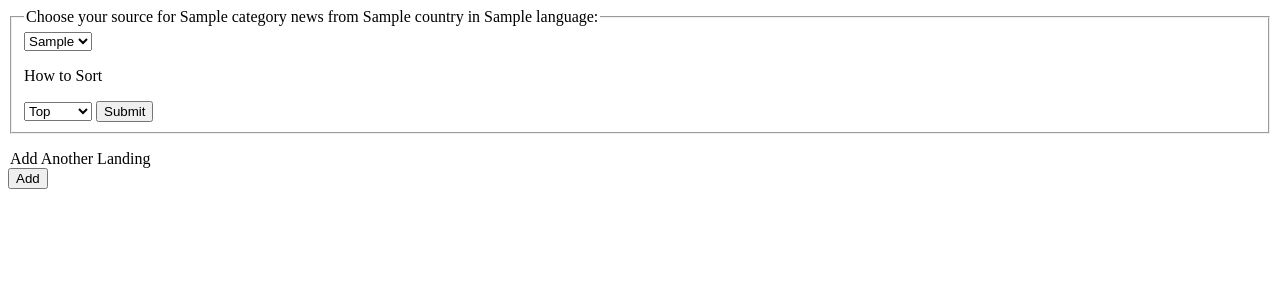
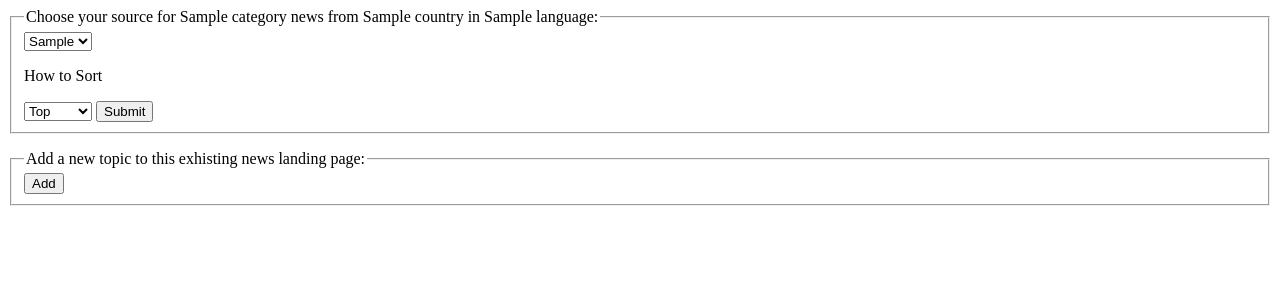
Before and after one commit to laurengordonfahn/hb_read_black_project, a Flask app: template templates/landing.html in a window 1280 px wide. Shown: the top 300 px of the page. Run offline with Flask 2, Linux system fonts and the light colour scheme; the template is opened without the code that fills it: most values are stand-ins (such as "Sample title", 1, 10 or a date in 2020).

Commit message:
corrected australia spell checks, trying to change the new story add on the landing page, not running at the moment

```diff
--- a/curious.py
+++ b/curious.py
@@ -513,16 +513,6 @@ def cautious_query_api():
             #beging loop over all the different query/topic requests for news stories
             index = int(index)
 
-            #gather input from the form
-            # category= request.form.get('category-%d'% index)
-            # language= request.form.get('language-%d'% index)
-            # country=request.form.get('country-%d'% index)
-
-            # print "THIS IS WHAT WE WANT", language, country
-
-
-            #translate user input above to codes to be saved in table language and country come as they need to be
-
             category_code= db.session.query(News_api_category.category_code).filter(News_api_category.category_name == category).first()
         # add to database
             topic = News_api_user_topics(user_id=landing_add.user_id, landing_id=landing_add.landing_id, media_type=media_type, category_code=category_code, language_code=language, country_code=country)
@@ -535,7 +525,8 @@ def cautious_query_api():
         'category': category,
         'country': country,
         'type': media_type,
-        'language': language
+        'language': language,
+        'landingname': landing_name
     }
     # show exception if api returns error
     return jsonify(response_dict)
--- a/seed.py
+++ b/seed.py
@@ -92,7 +92,7 @@ def load_countries():
     # we won't be trying to add duplicate genders/ error due to primary key redundancy
     News_api_country.query.delete()
 
-    au = News_api_country(country_code= 'au', country_name= 'Austraila')
+    au = News_api_country(country_code= 'au', country_name= 'Australia')
     de = News_api_country(country_code= 'de', country_name= 'Germany')
     gb = News_api_country(country_code= 'gb', country_name= 'Great Britian')
     inn = News_api_country(country_code= 'in', country_name= 'India')
--- a/static/general.js
+++ b/static/general.js
@@ -38,20 +38,6 @@ function showStories(topic_id,response){
         }
     }
 
-    //////////////// didn't work when click on link to story url open new window in small demension/////////
-    /// this goes in the  a tag rel='external-new-window'
-// $(document).ready(function() {
-//     $('a[rel|=external]').click(function(){
-//         window.open(this.href);
-//         return false;
-//     });
-//     $('a[rel=external-new-window]').click(function(){
-//         window.open(this.href, "myWindowName", "width=800, height=600");
-//         return false;
-//     });
-// })
-
-
 
 //////////For  saving a story in yourlanding page //////////////
     function stopSaveForm(evt){
@@ -59,10 +45,10 @@ function showStories(topic_id,response){
         debugger
         var  btn= $(evt.currentTarget);
         var form = btn.closest('form');
-        var url=form.find('input[name="url"]').val()
-        var title=form.find('input[name="title"]').val()
-        var author=form.find('input[name="author"]').val()
-        var published_at=form.find('input[name="published_at"]').val()
+        var url=form.find('input[name="url"]').val();
+        var title=form.find('input[name="title"]').val();
+        var author=form.find('input[name="author"]').val();
+        var published_at=form.find('input[name="published_at"]').val();
 
 
         var formInputs={
@@ -170,7 +156,7 @@ function warnUniqueLandingName(response){
             "<!-- AT SOME POINT CHOSE MULTIPLE PLACES -->"+
             "<p>Country</p>" +
             "<select id='country-" + window.STORY_COUNT + "' name='country-" + window.STORY_COUNT + "'>"+
-                "<option value = 'au'> Austraila</option>"+
+                "<option value = 'au'> Australia</option>"+
                 "<option value = 'de'>Germany</option>" +
                 "<option value = 'gb'>Great Britian</option>" +
                 "<option value = 'in'>India</option>" +
@@ -281,7 +267,7 @@ function addStoryHtml(response){
             "<!-- AT SOME POINT CHOSE MULTIPLE PLACES -->"+
             "<p>Country</p>" +
             "<select id='country-" + window.STORY_COUNT + "' name='country-" + window.STORY_COUNT + "'>"+
-                "<option value = 'au'> Austraila</option>"+
+                "<option value = 'au'> Australia</option>"+
                 "<option value = 'de'>Germany</option>" +
                 "<option value = 'gb'>Great Britian</option>" +
                 "<option value = 'in'>India</option>" +
@@ -290,13 +276,12 @@ function addStoryHtml(response){
             "</select>" +
             "<br>" +
             "<p>Add A Story</p>" +
-            "<input id='hidden_story_count' type='hidden' name='window.STORY_COUNT' value='"+(window.STORY_COUNT)+"'>" +
-            "<input id='add_story' type='submit' id='keyword_txt_btn' name='keyword_txt_btn' value='Add Story'>"    +
+            "<input id='hidden_story_count' type='hidden' name='story_count' value='"+(window.STORY_COUNT)+"'>" +
+            "<input id='add_story' type='submit' id='keyword_txt_btn' name='keyword_txt_btn' value='Add Story'>"  +
             "</form>" +
             "<br>"
             );
 
-        $('#add_story').on('click', addHiddenCount);
         $("#add_story").on('click', checkStoryQuery);
 
             //possibly not needed because of event handerl addToStoryCount
@@ -376,4 +361,121 @@ function deleteRequest(evt){
 
 $('.delete_landing_btn').on('click', deleteRequest)
 
-//////////////////////////////
+///////////////Add a new story to an exhisting landing ////////////
+
+
+function addStoryHtmlOnLanding(response){
+
+
+    if(response['status'] != "ok"){
+
+        $('#add_new_story_refill_div').prepend("The Story Query for "+ response['category'] +" " + response['media_type'] + " news from" + response['country'] + " in the language " + response['language'] +" is not supported right now.");
+    }
+
+    else{
+        $('#add_new_story_refill_div').html("");
+        $('#add_new_story_refill_div').html(
+            "<a href='/yourlanding/" + response['landing_name'] + "' ><button>Refresh With new Story</button></a>"
+            );
+
+    }
+
+
+}
+
+
+
+
+// function createNewStoryForm(evt){
+//     evt.preventDefault();
+//     var btn= $(evt.currentTarget);
+//     var form = btn.closest('form');
+//     var landingname= form.find('input[name="hidden_landingname_add_story"]').val();
+//     var topic_count = form.find('input[name="hidden_count_add_story"]').val();
+
+
+
+//         $('#add_new_story_refill_div').html("");
+//         $('#add_new_story_refill_div').html(
+
+
+//             "<p>Type</p><select id = 'type-" + topic_count +"' name='type-"+ topic_count + "'> " +
+//                 "<option value='text'> Text </option> " +
+//                 "<!-- <option value='audio'> Audio </option>" +
+//                 "<option value='video'> Video </option> -->" +
+//             "</select>" +
+//             "<p> ALL OF OUR TEXT IS SOURCED BY NEWS API *** FINISH THE INFO THEY ASK FOR HERE***</p>" +
+//             "<br>" +
+
+//             "<p> Topic Category </p>" +
+//             "<select id='category-" + topic_count +"'name='category-"+ topic_count + "'>" +
+//                 "<option value='business'> Business </option>" +
+//                 "<option value='entertainment'> Entertainment </option>" +
+//                 "<option value='gaming'>Gaming </option>" +
+//                 "<option value='general'>General </option>" +
+//                 "<option value='music'> Music</option>" +
+//                 "<option value='science-and-nature'> Science-and-Nature </option>" +
+//                 "<option value='technology'> Technology</option>" +
+//             "</select>" +
+//             "<br>" +
+
+//             "<!-- TEST OUT SOME DAY HAVING MORE THAN ONE can also add country -->"+
+//             "<p>Language</p>"+
+//             "<select id='language-" + topic_count + "'name='language-" + topic_count + "'>"+
+//                 "<option value = 'en'>English</option>" +
+//                 "<option value = 'de'>German</option>"+
+//                 "<option value = 'fr'>French</option>"+
+//                 "<option value = 'all'> All</option>"+
+//            " </select>" +
+//            " <br> "+
+//             "<!-- AT SOME POINT CHOSE MULTIPLE PLACES -->"+
+//             "<p>Country</p>" +
+//             "<select id='country-" + topic_count + "' name='country-" + topic_count + "'>"+
+//                 "<option value = 'au'> Australia</option>"+
+//                 "<option value = 'de'>Germany</option>" +
+//                 "<option value = 'gb'>Great Britian</option>" +
+//                 "<option value = 'in'>India</option>" +
+//                 "<option value = 'it'>Italy</option>" +
+//                 "<option value = 'us'>United States</option>" +
+//             "</select>" +
+            "<br>" +
+            "<p>Add this Story</p>" +
+            "<input id='hidden_story_count' type='hidden' name='story_count' value='"+ topic_count +"'>" +
+            "<input id='new_landing_name' type='hidden' name='new_landing_name' value='"+ landingname +"'>" +
+            "<input id='add_story_to_a_landing' type='submit' id='keyword_txt_btn' name='keyword_txt_btn' value='Add this Story'>"    +
+            "</form>" +
+            "<br>"
+        );
+
+        // is the right way to do an inline function?
+
+        $("#add_story_to_a_landing").on('click', function(evt){
+                            evt.preventDefault();
+
+                            var type=$('#type-' + topic_count).val();
+                            var category = $('#category-' + topic_count).val();
+                            var country = $('#country-' + topic_count).val();
+                            var language = $('#language-'+ topic_count).val();
+                            var landing_name = $('#new_landing_name').val();
+                            var count_of_story = $('#hidden_story_count').val();
+
+                            var formInputs = {
+                                    'type': type,
+                                    'category': category,
+                                    'country': country,
+                                    'language': language,
+                                    'new_landing_name': landing_name,
+                                    'story_count': count_of_story
+                            };
+
+
+            $.post(
+                    '/cautious_query_api.json',
+                    formInputs,
+                    addStoryHtmlOnLanding);
+        });
+
+
+}
+
+$('#add_story_to_exhisting_landing')on.('click', createNewStoryForm);
--- a/templates/landing.html
+++ b/templates/landing.html
@@ -37,12 +37,19 @@
 
 
     {% endfor %}
+    <div id='add_new_story_refill_div'></div>
+
+
 
     <form action='/new_landing/{{ current_user.username }}' method='GET'>
-        <feildset>
-            <legend>Add Another Landing</legend>
-                 <input type='submit' name='add_column' value='Add'>
-        </feildset>
+        <fieldset>
+            <legend>Add a new topic to this exhisting news landing page:</legend>
+                <input id='hidden_count_for_landingname' type='hidden' name='hidden_count_add_story' value='{{ story_dict|length }}'>
+
+                 <input id='hidden_landingname_add_story' type='hidden' name='hidden_landingname_add_story' value='{{ landing_name }}'>
+
+                <input id='add_story_to_exhisting_landing' type='submit' name='add_story' value='Add'>
+        </fieldset>
     </form>
 
 
--- a/test_curious.py
+++ b/test_curious.py
@@ -27,7 +27,7 @@ class MyAppUnitTestCaseLoggedOut(TestCase):
         db.session.close()
         db.drop_all()
 
-    #RENDER NORMLA
+    #RENDER NORMAL
 
     def test_index_render_pass(self):
         """ tests for correct word content index.html render in route '/' """
```
